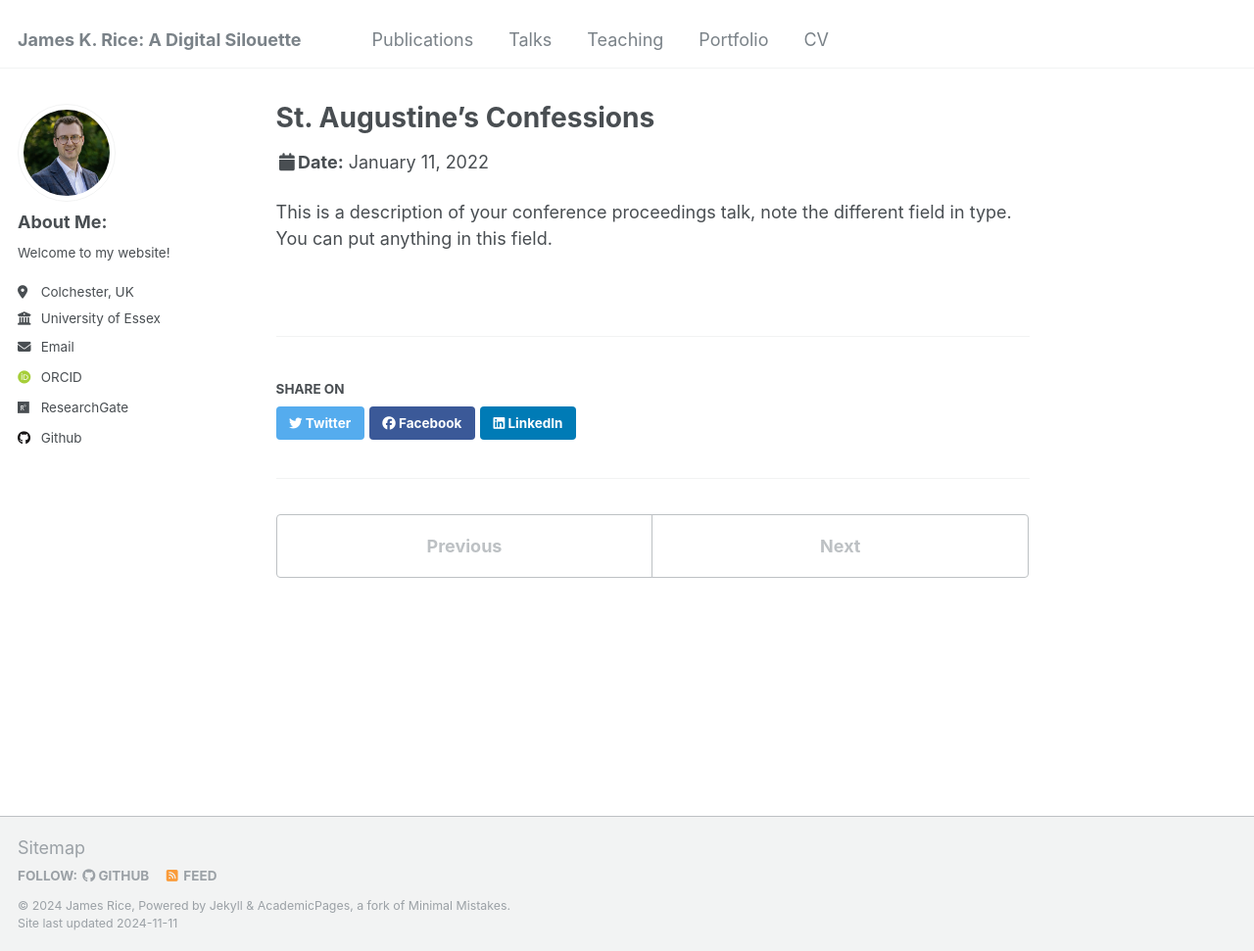
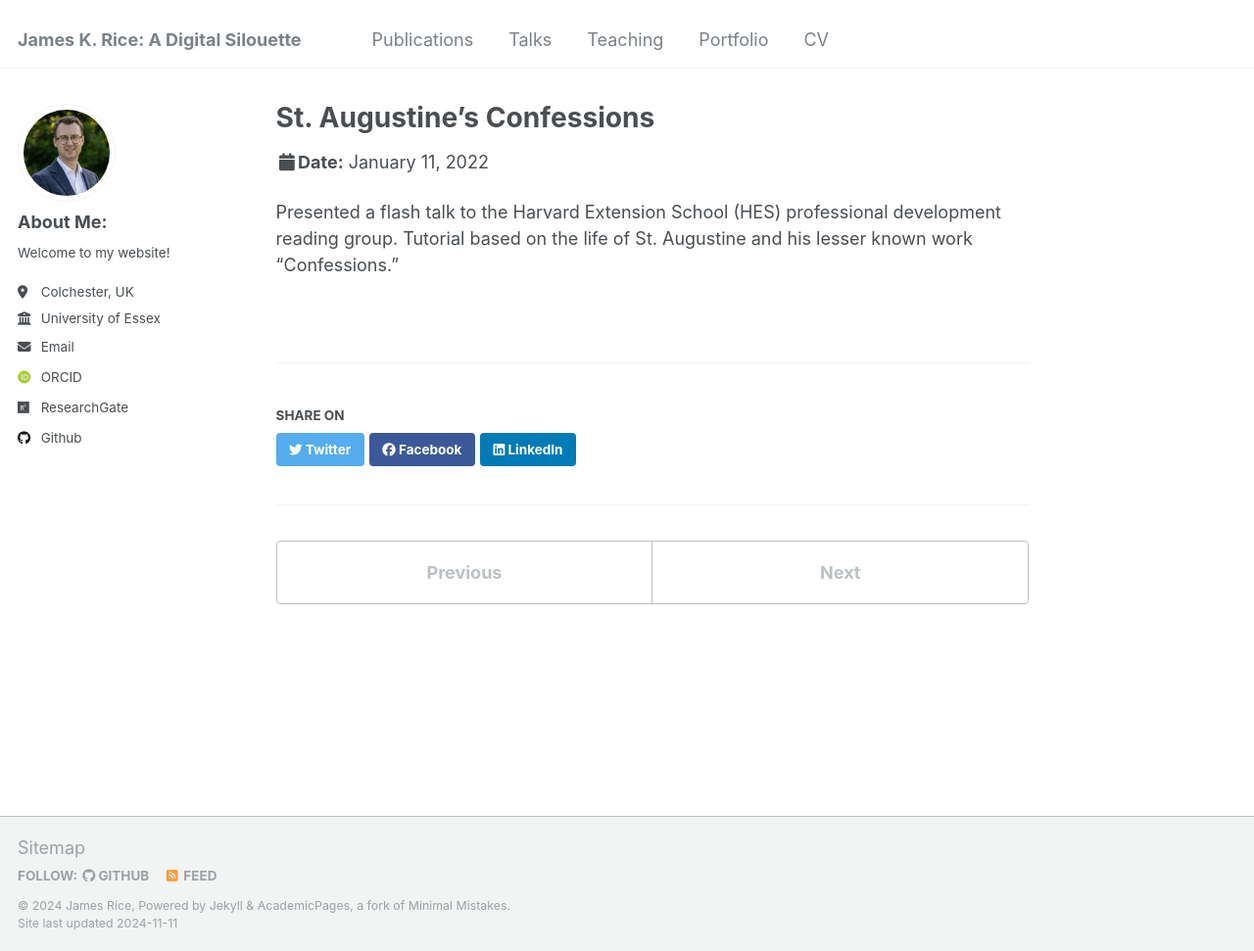
Before and after one commit to jameskrice7/jameskrice7.github.io, a Jekyll site: the page built from _talks/talk-4.md, in a window 1280 px wide and 971 px high. Shown: the whole window at 98% size. Built offline with Jekyll 4.4.1, drawn with Linux system fonts in a browser that asks for light colours; some web fonts are replaced.

Commit message:
Update talk-4.md

```diff
--- a/_talks/talk-4.md
+++ b/_talks/talk-4.md
@@ -5,7 +5,7 @@ type: "Talk"
 permalink: /talks/talk-4
 venue: "Harvard Extension School"
 date: 2022-01-11
-location: "Cambridge, MA"
+location: "Cambridge, Massachusetts"
 ---
 
-This is a description of your conference proceedings talk, note the different field in type. You can put anything in this field.
+Presented a flash talk to the Harvard Extension School (HES) professional development reading group. Tutorial based on the life of St. Augustine and his lesser known work "Confessions."
```
